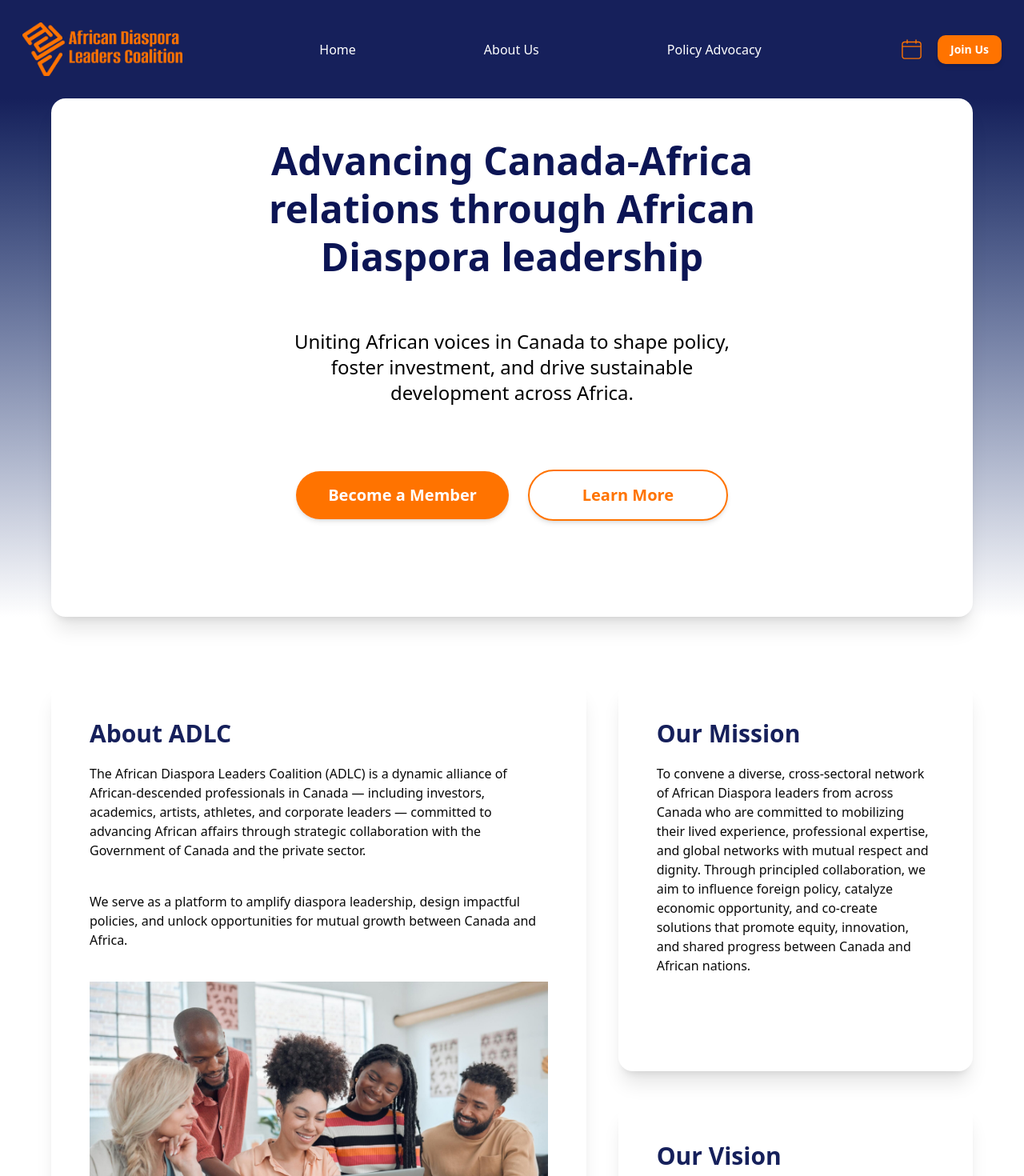
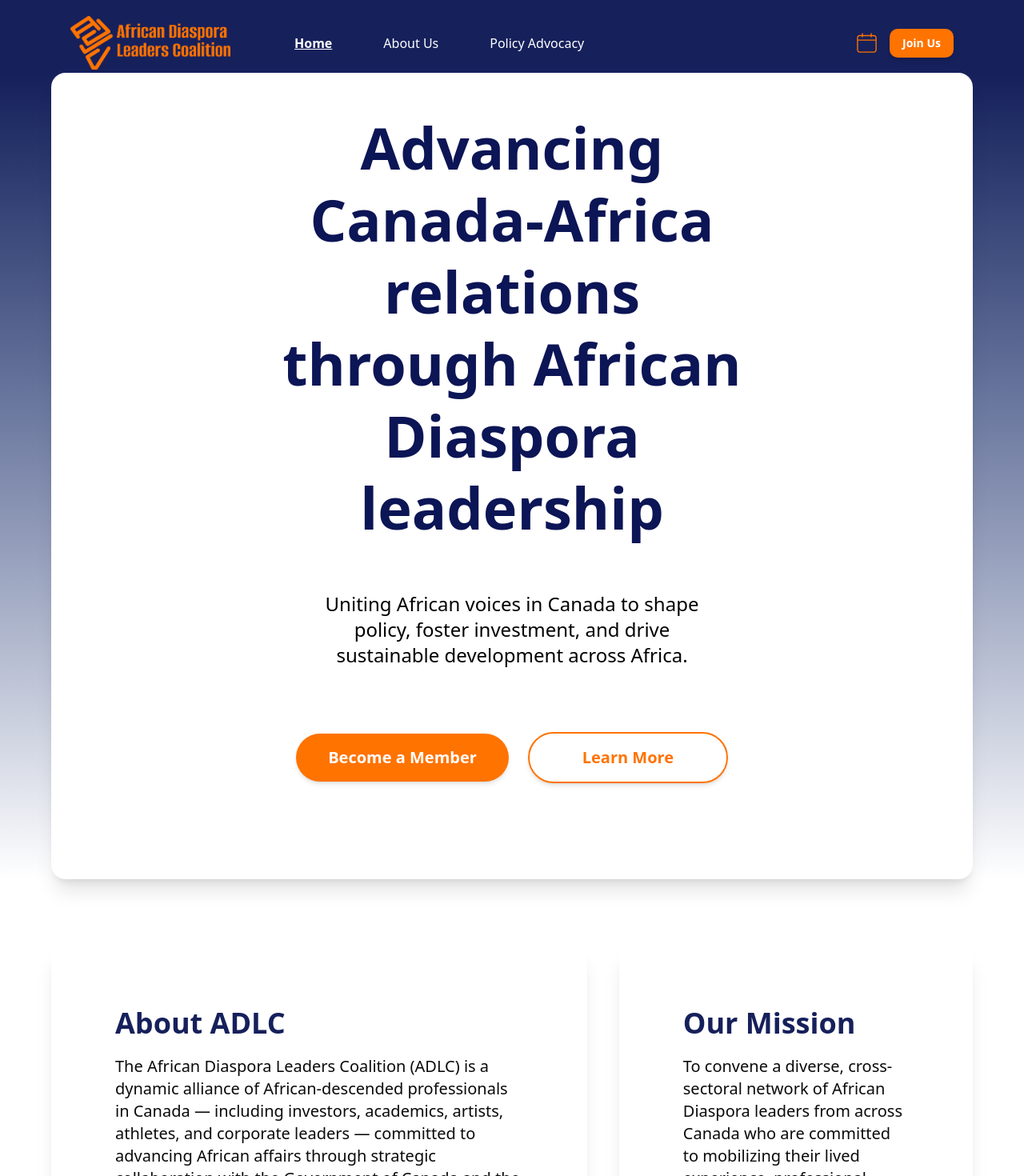
Before and after one commit to ishoyy/adlc, a Next.js app in the folder adlc/: page / in a window 1280 px wide. Shown: the top 1470 px of the page at 80% size. Built offline with nearby package versions, Linux system fonts and the light colour scheme.

Commit message:
optimized responsive large deskop layout

```diff
--- a/adlc/components/About.tsx
+++ b/adlc/components/About.tsx
@@ -4,7 +4,7 @@ import AboutIMG from '../public/about-img.png'
 
 const About = () => {
     return (
-        <div className='w-full flex justify-center items-center p-4 sm:p-6 md:p-0'>
+        <div id="about" className='w-full flex justify-center items-center p-4 sm:p-6 md:p-0'>
         <div className="  w-full max-w-[90%]  xl:max-w-[90%]
           flex flex-col items-center
           rounded-2xl
@@ -14,12 +14,12 @@ const About = () => {
 
 
 
-                <div className=" sm:w-[60%] flex flex-col items-center sm:items-start  p-9 sm:p-8 md:p-10 lg:p-12 lg:pb-30 rounded-2xl bg-white shadow-xl">
-                    <h1 className='text-3xl pb-5 font-bold text-[#16205B]'>About ADLC</h1>
+                <div className=" sm:w-[60%] flex flex-col items-center sm:items-start  p-9 sm:p-8 md:p-10 lg:p-20 lg:pb-30 rounded-2xl bg-white shadow-xl">
+                    <h1 className='text-3xl pb-5 font-bold text-[#16205B] lg:text-4xl'>About ADLC</h1>
 
                     <div className=''>
-                    <p className='font-extralight pb-10'>The African Diaspora Leaders Coalition (ADLC) is a dynamic alliance of African-descended professionals in Canada — including investors, academics, artists, athletes, and corporate leaders — committed to advancing African affairs through strategic collaboration with the Government of Canada and the private sector.</p>
-                    <p className='font-extralight pb-10'>We serve as a platform to amplify diaspora leadership, design impactful policies, and unlock opportunities for mutual growth between Canada and Africa.</p>
+                    <p className='font-extralight pb-10 lg:text-xl'>The African Diaspora Leaders Coalition (ADLC) is a dynamic alliance of African-descended professionals in Canada — including investors, academics, artists, athletes, and corporate leaders — committed to advancing African affairs through strategic collaboration with the Government of Canada and the private sector.</p>
+                    <p className='font-extralight pb-10 lg:text-xl'>We serve as a platform to amplify diaspora leadership, design impactful policies, and unlock opportunities for mutual growth between Canada and Africa.</p>
 
                     <Image
                         src={AboutIMG}
@@ -32,15 +32,15 @@ const About = () => {
 
 
                 <div className='flex sm:w-[40%] flex-col gap-10'>
-                    <div className="w-full  flex  p-9 sm:p-8 md:p-10 lg:p-12 lg:pb-30 flex-col rounded-2xl bg-white shadow-xl">
-                        <h1 className='text-3xl pb-5 font-bold text-[#16205B] '>Our Mission</h1>
-                        <p className='font-extralight'>To convene a diverse, cross-sectoral network of African Diaspora leaders from across Canada who are committed to mobilizing their lived experience, professional expertise, and global networks with mutual respect and dignity. Through principled collaboration, we aim to influence foreign policy, catalyze economic opportunity, and co-create solutions that promote equity, innovation, and shared progress between Canada and African nations.</p>
+                    <div className="w-full  flex  p-9  sm:p-8 md:p-10 lg:p-20 lg:pb-30 flex-col rounded-2xl bg-white shadow-xl">
+                        <h1 className='text-3xl lg:text-4xl pb-5 font-bold text-[#16205B] '>Our Mission</h1>
+                        <p className='font-extralight lg:text-xl'>To convene a diverse, cross-sectoral network of African Diaspora leaders from across Canada who are committed to mobilizing their lived experience, professional expertise, and global networks with mutual respect and dignity. Through principled collaboration, we aim to influence foreign policy, catalyze economic opportunity, and co-create solutions that promote equity, innovation, and shared progress between Canada and African nations.</p>
                     </div>
 
 
-                    <div className="w-full flex  h-full p-9 sm:p-8 md:p-10 lg:p-12 lg:pb-30 flex-col rounded-2xl bg-white shadow-xl">
-                        <h1 className='text-3xl pb-5 font-bold text-[#16205B]'>Our Vision</h1>
-                        <p className='font-extralight'>To be the preeminent platform of African Diaspora leadership in Canada, united in advancing bold, equitable, and enduring partnerships that redefine and strengthen Canada-Africa relations for mutual prosperity.</p>
+                    <div className="w-full flex  h-full p-9 sm:p-8 md:p-10 lg:p-20 lg:pb-30 flex-col rounded-2xl bg-white shadow-xl">
+                        <h1 className='text-3xl pb-5 font-bold lg:text-4xl text-[#16205B]'>Our Vision</h1>
+                        <p className='font-extralight lg:text-xl'>To be the preeminent platform of African Diaspora leadership in Canada, united in advancing bold, equitable, and enduring partnerships that redefine and strengthen Canada-Africa relations for mutual prosperity.</p>
                     </div>
                 </div>
 
--- a/adlc/components/Header.tsx
+++ b/adlc/components/Header.tsx
@@ -14,6 +14,15 @@ import { LuSquareMenu } from "react-icons/lu";
 
 const Header: React.FC = () => {
     const [menuOpen, setMenuOpen] = useState(false)
+    const [active, setActive] = useState<string>('home')
+
+    const scrollToSection = (id: string) => {
+        const el = typeof document !== 'undefined' ? document.getElementById(id) : null
+        if (el) {
+            el.scrollIntoView({ behavior: 'smooth', block: 'start' })
+            setActive(id)
+        }
+    }
 
     const handleClose = (e?: React.MouseEvent) => {
         // small debug output to verify the click fires
@@ -43,12 +52,40 @@ const Header: React.FC = () => {
         return () => window.removeEventListener('keydown', onKey)
     }, [])
 
+    // use IntersectionObserver to update active nav based on which section is in view
+    useEffect(() => {
+        if (typeof window === 'undefined') return
+        const ids = ['home', 'about', 'policy']
+        const observerOptions: IntersectionObserverInit = {
+            root: null,
+            // trigger when section crosses center-ish of viewport
+            rootMargin: '-40% 0px -40% 0px',
+            threshold: 0
+        }
+
+        const observer = new IntersectionObserver((entries) => {
+            entries.forEach(entry => {
+                const id = (entry.target as HTMLElement).id
+                if (entry.isIntersecting) {
+                    setActive(id)
+                }
+            })
+        }, observerOptions)
+
+        ids.forEach(id => {
+            const el = document.getElementById(id)
+            if (el) observer.observe(el)
+        })
+
+        return () => observer.disconnect()
+    }, [])
+
     return (
         <div className='bg-[#16205B]'>
 
             {/* MOBILE VIEW */}
             <div className='p-3 sm:hidden'>
-                <div className='flex items-center justify-between'>
+                <div className='flex justify-between'>
                     <Image src={Logo} alt='Logo' width={150} height={20} priority />
 
                     <button
@@ -101,22 +138,22 @@ const Header: React.FC = () => {
                     <nav>
                             <ul className='flex flex-col gap-4 mt-10'>
                             <li>
-                                <a href='#home' className='text-[#16205B] font-light' onClick={() => setMenuOpen(false)}>
+                                <button className={`text-[#16205B] ${active === 'home' ? 'font-bold underline' : 'font-light'}`} onClick={() => { scrollToSection('home'); setMenuOpen(false); }}>
                                     <FaHome size={25} color='#FF7300' className='inline-block mr-2' />
                                     Home
-                                </a>
+                                </button>
                             </li>
                             <li>
-                                <a href='#about' className='text-[#16205B] font-light' onClick={() => setMenuOpen(false)}>
+                                <button className={`text-[#16205B] ${active === 'about' ? 'font-bold underline' : 'font-light'}`} onClick={() => { scrollToSection('about'); setMenuOpen(false); }}>
                                     <FaInfo size={25} color='#FF7300' className='inline-block mr-2' />
                                     About Us
-                                </a>
+                                </button>
                             </li>
                             <li>
-                                <a href='#policy' className='text-[#16205B] font-light' onClick={() => setMenuOpen(false)}>
+                                <button className={`text-[#16205B] ${active === 'policy' ? 'font-bold underline' : 'font-light'}`} onClick={() => { scrollToSection('policy'); setMenuOpen(false); }}>
                                     <MdPolicy size={25} color='#FF7300' className='inline-block mr-2' />
                                     Policy Advocacy
-                                </a>
+                                </button>
                             </li>
                             <li>
                                 <a href='/calendar' className='flex items-center gap-2 text-[#16205B] font-light' onClick={() => setMenuOpen(false)}>
@@ -137,42 +174,43 @@ const Header: React.FC = () => {
             {/* lock scroll and handle Escape key (implemented via useEffect above) */}
 
             {/* DESKTOP VIEW */}
-            <div className='hidden md:block'>
-                <header className='p-7'>
-                    <div className='max-w-7xl mx-auto flex justify-between items-center'>
-                        <div>
+            <div className='hidden md:block pb-1 pt-5'>
+                <header>
+                    <div className='w-full flex justify-center items-center p-5 sm:p-6 md:p-0'>
+                        <div className='w-full max-w-[90%] xl:max-w-[90%] flex items-center px-4 sm:px-6'>
+
+                            {/* Logo - aligned with HomeCard left edge */}
+                            <div className='shrink-0 self-end'>
                                 <Image src={Logo} alt='Logo' width={200} height={40} priority />
                             </div>
 
-                        <nav>
-                            <ul className='flex space-x-40'>
+                            {/* Centered navigation */}
+                            <nav className='hidden md:flex flex-1 justify-start ml-20'>
+                                <ul className='flex space-x-16'>
                                         <li>
-                                    <a href='#home' className='text-white font-extralight hover:underline hover:font-bold transition-all duration-200'>
-                                        Home
-                                    </a>
+                                            <button onClick={() => scrollToSection('home')} className={`${active === 'home' ? 'text-white font-bold underline' : 'text-white font-extralight'} transition-all duration-200`}>Home</button>
                                         </li>
                                         <li>
-                                    <a href='#about' className='text-white font-extralight hover:underline hover:font-bold transition-all duration-200'>
-                                        About Us
-                                    </a>
+                                            <button onClick={() => scrollToSection('about')} className={`${active === 'about' ? 'text-white font-bold underline' : 'text-white font-extralight'} transition-all duration-200`}>About Us</button>
                                         </li>
                                         <li>
-                                    <a href='#policy' className='text-white font-extralight hover:underline hover:font-bold transition-all duration-200'>
-                                        Policy Advocacy
-                                    </a>
+                                            <button onClick={() => scrollToSection('policy')} className={`${active === 'policy' ? 'text-white font-bold underline' : 'text-white font-extralight'} transition-all duration-200`}>Policy Advocacy</button>
                                         </li>
                                     </ul>
                             </nav>
 
-                        <div className='flex items-center gap-2'>
+                            {/* Right actions - aligned with HomeCard right edge */}
+                            <div className='flex items-center gap-3'>
                                 <CiCalendar size={33} color='#FF7300' className='cursor-pointer hover:scale-110 transition-transform' />
 
                                 <button
-                                className='rounded-[0.625rem] bg-[#FF7300] px-4 py-2 text-sm text-white shadow-md transition-all hover:bg-[#facc15] hover:shadow-lg ml-2 font-bold'
+                                    className='rounded-[0.625rem] bg-[#FF7300] px-4 py-2 text-sm text-white shadow-md transition-all hover:bg-[#facc15] hover:shadow-lg font-bold'
                                     type='button'
                                 >
                                     Join Us
                                 </button>
+                            </div>
+
                         </div>
                     </div>
                 </header>
--- a/adlc/components/HomeCard.tsx
+++ b/adlc/components/HomeCard.tsx
@@ -4,6 +4,7 @@ const HomeCard = () => {
 
 
   return (
+  <div className=''>
     <div id="home" className=" bg-gradient-to-b from-[#16205B]  to-white">
       <div className="w-full flex justify-center items-center p-4 sm:p-6 md:p-0">
         <div className="
@@ -15,14 +16,15 @@ const HomeCard = () => {
         ">
           {/* Title */}
           <h1 className="
-            text-2xl sm:text-3xl md:text-4xl lg:text-5xl
+            text-2xl sm:text-3xl md:text-4xl lg:text-7xl
             leading-tight
             text-center
             text-[#0c1555]
             font-semibold
             mb-0 sm:mb-15
-            max-w-full sm:max-w-[90%] md:max-w-[60%]
+            max-w-full sm:max-w-[80%] lg:max-w-[60%] md:max-w-[90%]
             px-2
+
           ">
             Advancing Canada-Africa relations through African Diaspora leadership
           </h1>
@@ -34,7 +36,7 @@ const HomeCard = () => {
             font-light
             text-center
             mb-6 sm:mb-8 md:mb-20
-            max-w-full sm:max-w-[90%] md:max-w-[85%] lg:max-w-[60%]
+            max-w-full sm:max-w-[90%] md:max-w-[85%] lg:max-w-[50%]
             px-4
           ">
             Uniting African voices in Canada to shape policy, foster investment, and drive sustainable development across Africa.
@@ -92,6 +94,7 @@ const HomeCard = () => {
         </div>
       </div>
     </div>
+  </div>
   )
 }
 
--- a/adlc/components/JoinForm.tsx
+++ b/adlc/components/JoinForm.tsx
@@ -14,7 +14,7 @@ const JoinForm = () => {
         rounded-2xl bg-white align-middle
         shadow-xl gap-10 relative z-40 -mb-50 md:-mb-20 lg:-mb-42'>
                     <div className='flex justify-center flex-col sm:w-[50%]'>
-                        <h1 className='font-bold text-[#16205B] text-2xl sm:text-3xl self-center mb-10 '>Join the Movement</h1>
+                        <h1 className='font-bold text-[#16205B] text-2xl sm:text-3xl self-center mb-10 lg:text-5xl'>Join the Movement</h1>
                         <p className='font-extralight text-center sm:text-xl'>ADLC is a recognized non-profit organization dedicated to creating a new framework for diaspora-led diplomacy and development.
                             Join our growing alliance to define the next chapter of Africa-Canada relations.</p>
                     </div>
--- a/adlc/components/PolicyAdvocacy.tsx
+++ b/adlc/components/PolicyAdvocacy.tsx
@@ -17,7 +17,7 @@ const PolicyAdvocacy = () => {
   }
 
   return (
-    <div className='w-full flex justify-center items-center p-4 sm:p-6 md:p-0'>
+    <div id="policy" className='w-full flex justify-center items-center p-4 sm:p-6 md:p-0'>
       <div className='w-full max-w-[90%] xl:max-w-[90%] flex flex-col  rounded-2xl pt-20'>
         <h1 className='text-[#16205B] text-2xl text-left sm:hidden sm:text-3xl'>What We Do</h1>
 
@@ -25,8 +25,8 @@ const PolicyAdvocacy = () => {
         <div className='flex flex-col md:flex-row mt-10 '>
 
           {/* Left column: buttons (full width on mobile, half on md+) */}
-          <div className='w-full md:w-[40%] flex flex-col items-center  '>
-            <div className="w-full sm:mt-8 flex flex-col items-center  gap-5">
+          <div className='w-full md:w-[40%] flex flex-col items-start lg:mt-20 '>
+            <div className="w-full sm:mt-8 flex flex-col items-start  gap-5">
 
               <button
                 className="box-border rounded-full border border-[#FF7300] px-6 sm:px-8 md:px-10 py-3 sm:py-4 w-full sm:w-[50%] text-base sm:text-md md:text-md text-[#000000] font-extralight shadow-md bg-white sm:bg-none transition-all duration-300 hover:text-[#FF7300] hover:shadow-lg hover:scale-105 active:scale-95"
```
Also changed, not shown: adlc/components/Committee.tsx (+19 -21 lines), adlc/public/policy-bg.png. Lines whose indentation alone changed are shown as unchanged.
